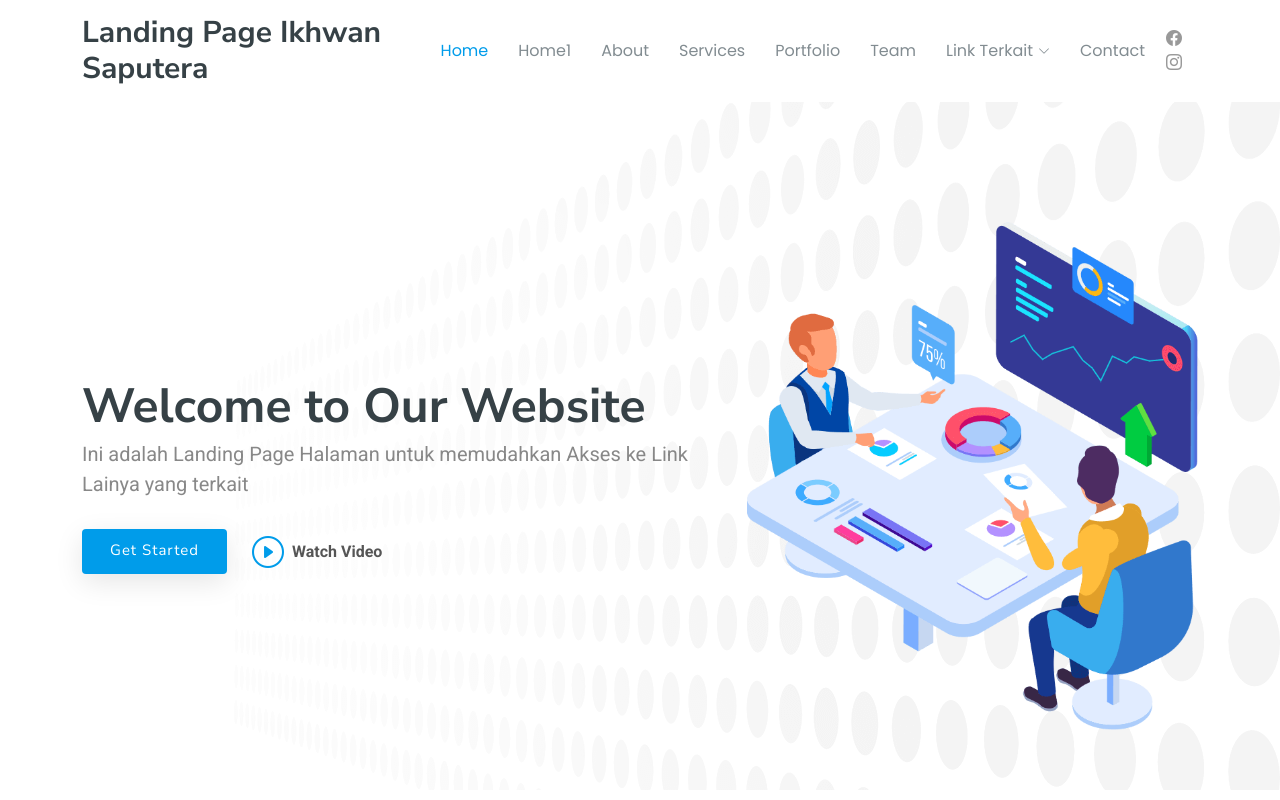
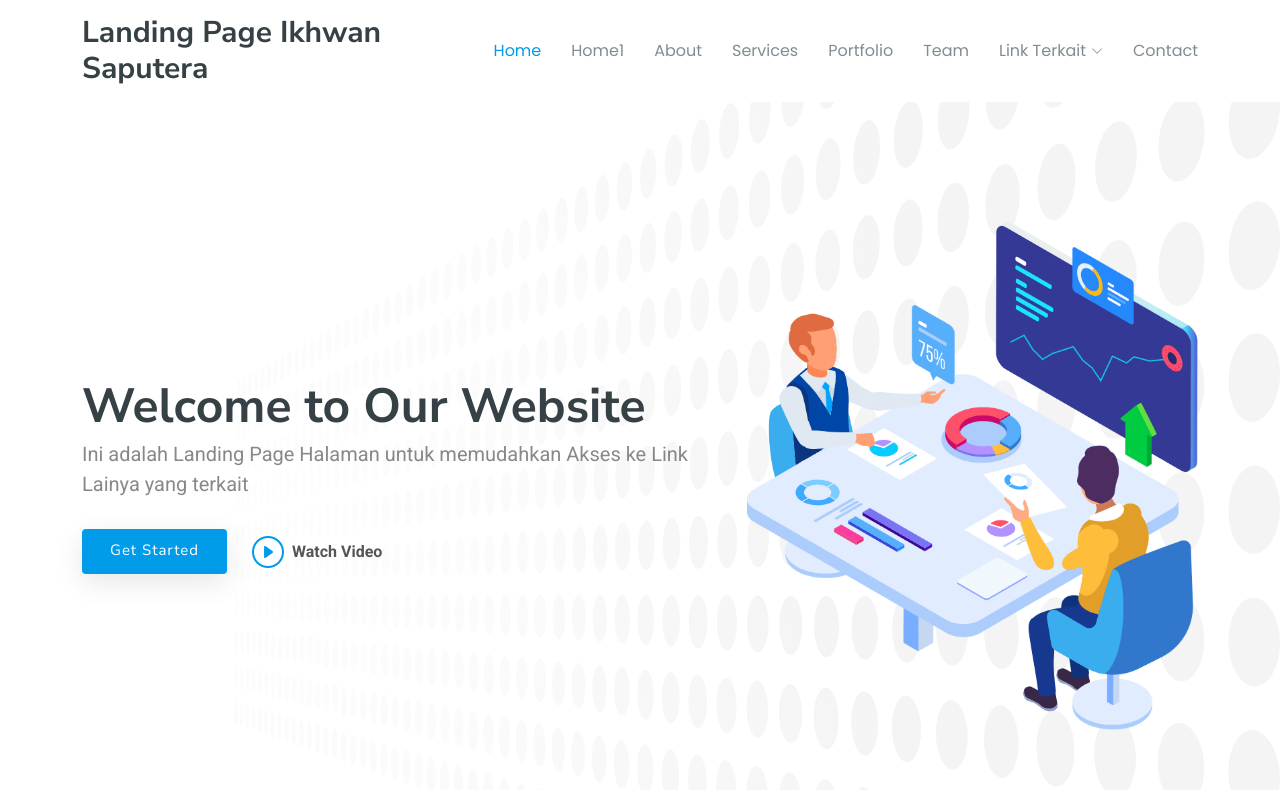
Before and after one commit to ikhwansaputera/landing-page, a plain HTML site: page index.html in a window 1280 px wide. Shown: the top 800 px of the page. Drawn offline with Linux system fonts and the light colour scheme.

Commit message:
Update index.html

```diff
--- a/index.html
+++ b/index.html
@@ -76,11 +76,6 @@
         </ul>
         <i class="mobile-nav-toggle d-xl-none bi bi-list"></i>
       </nav>
-
-      <div class="header-social-links">
-        <a href="#" class="facebook"><i class="bi bi-facebook"></i></a>
-        <a href="#" class="instagram"><i class="bi bi-instagram"></i></a>
-      </div>
 
     </div>
   </header>
```
